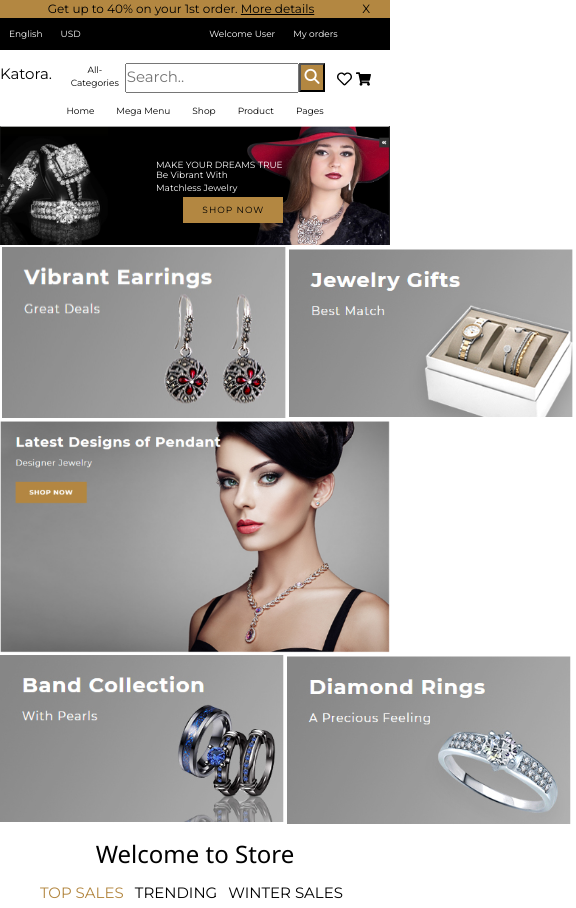
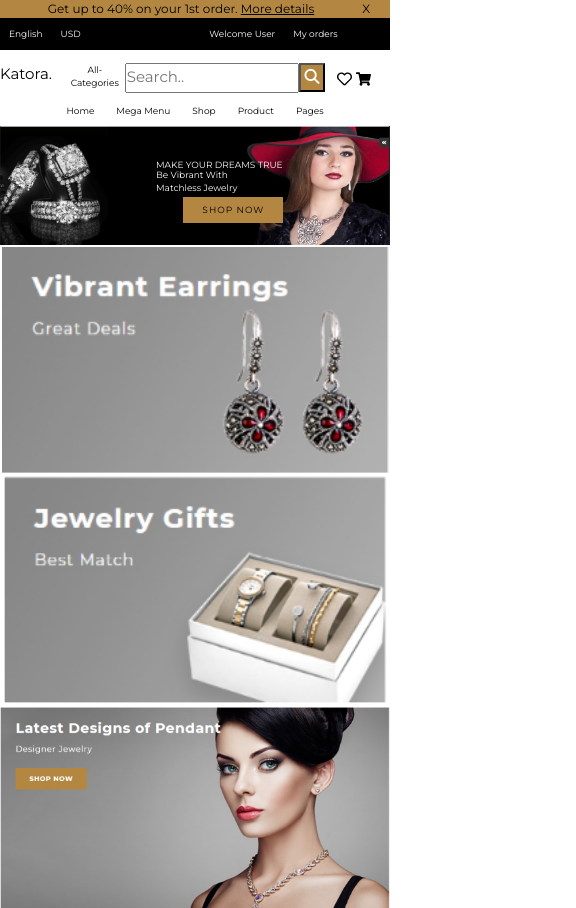
Before and after one commit to franchavezromero/ProjecteTransversal-master, a plain HTML site: page index.html in a window 390 px wide. Shown: the top 908 px of the page, 576 px wide, since content can reach past the window. Drawn offline with nearby package versions, Linux system fonts and the light colour scheme.

Commit message:
responsivee

```diff
--- a/css/responsive.css
+++ b/css/responsive.css
@@ -160,14 +160,14 @@
         display: block;
     }
     .left {
-        display: flex !important;
+        display: inline-block !important;
         width: 100%;
     }
     .mid {
         width: 100%;
     }
     .right {
-        display: flex;
+        display: inline-block;
         width: 100%;
     }
     /* SHOP */
```
